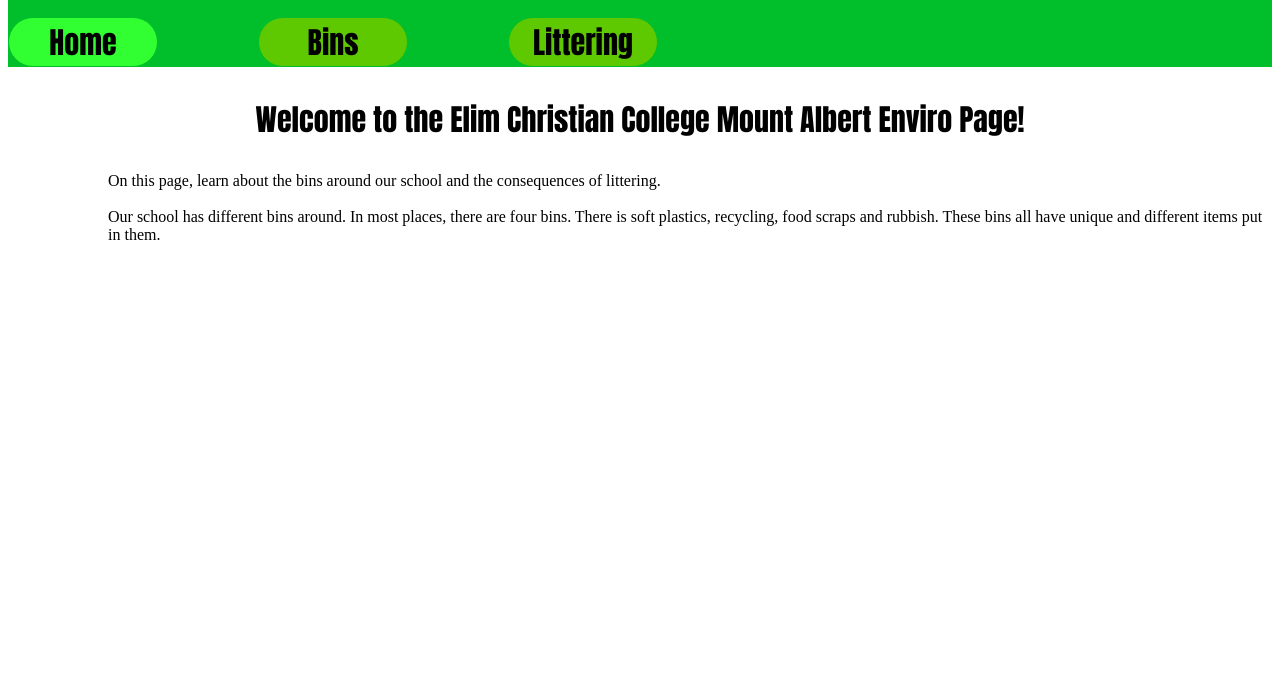
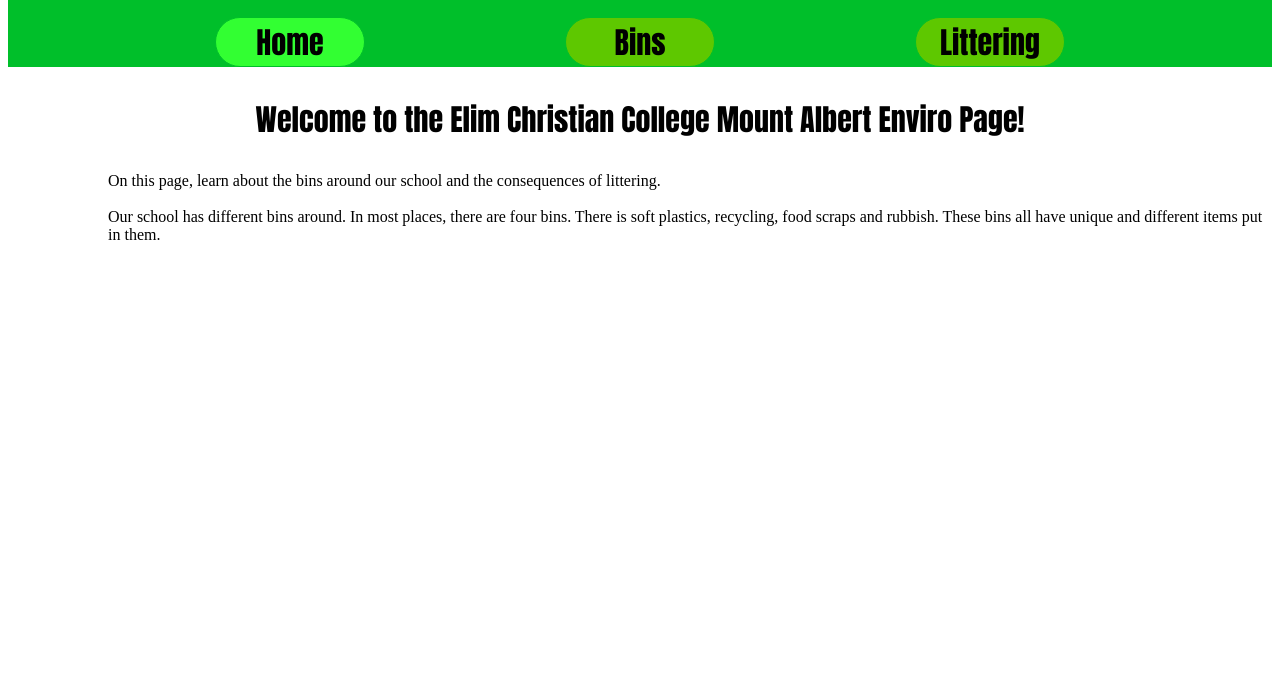
Before and after one commit to Isaac-Hydes/stackblitz-starters-drnrb42t, a website: page index.html in a window 1280 px wide. Shown: the part 125-800 px from the top of the page. Drawn offline with Linux system fonts and the light colour scheme.

Commit message:
center buttons :)

```diff
--- a/main.css
+++ b/main.css
@@ -26,7 +26,7 @@
 div {
     font-size: 20px;
     display: flex;
-    gap: 100px;
+    justify-content: center;
 }
 
 button {
@@ -38,6 +38,8 @@
     height: 50px;
     font-size: 30px;
     font-weight: lighter;
+    margin-right: 100px;
+    margin-left: 100px;
 }
 
 .current-page {
```
